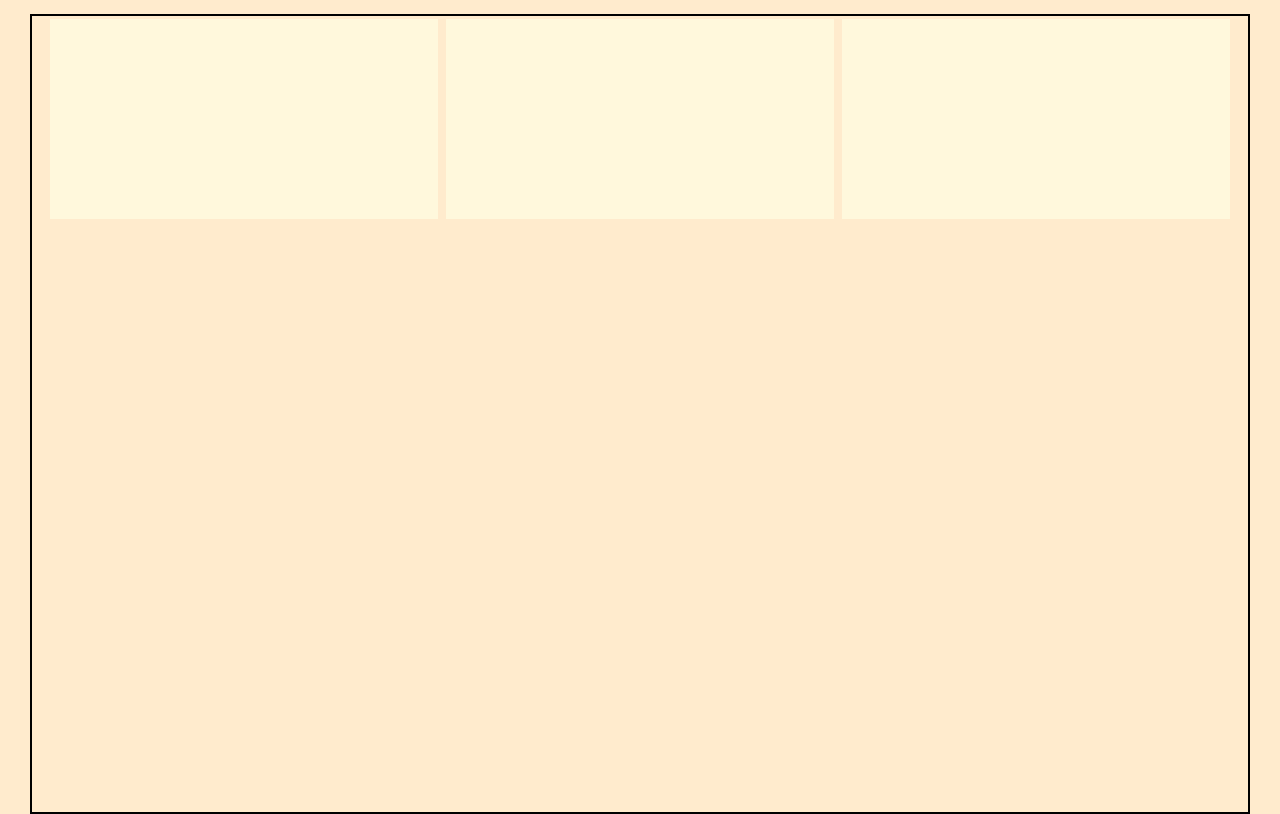
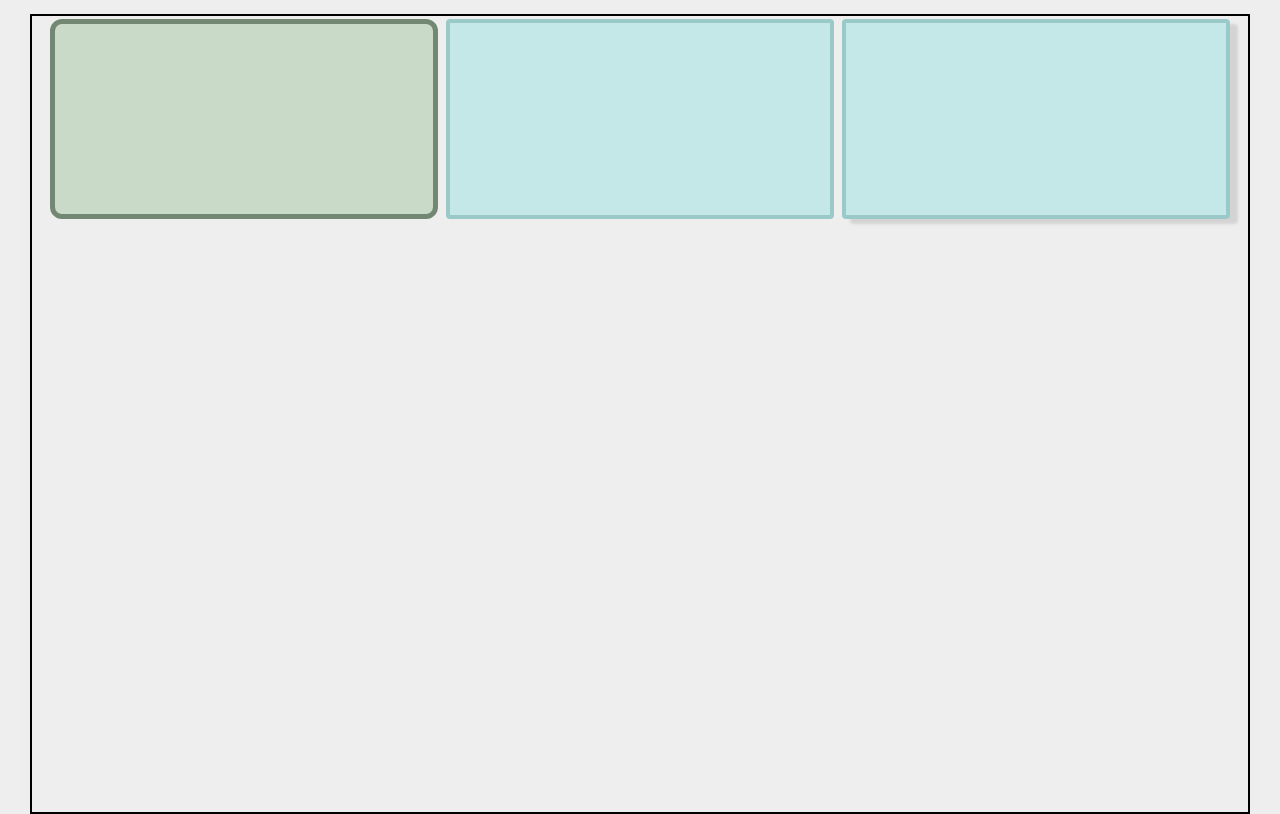
Before and after one commit to evsem/project_1, a website: page index.html in a window 1280 px wide. Drawn offline with Linux system fonts and the light colour scheme.

Commit message:
v(top_container)-project_1

```diff
--- a/css/style.css
+++ b/css/style.css
@@ -90,7 +90,7 @@ h6 {
 }
 
 body {
-  background-color: blanchedalmond;
+  background-color: rgb(238, 238, 238);
 }
 
 .container_main {
@@ -116,16 +116,26 @@ body {
 .top_3 {
   min-width: 388px;
   min-height: 200px;
-  background-color: cornsilk;
+  background-color: rgb(196, 231, 231);
+  border: 4px solid rgb(153, 201, 201);
+  border-radius: 4px;
 }
 
 .top_1 {
+  background-color: rgb(201, 218, 201);
+  border: 5px solid rgb(115, 136, 115);
+  border-radius: 12px;
 }
 
 .top_2 {
+  transition: all 0.2s linear;
+}
+.top_2:hover {
+  opacity: 0;
 }
 
 .top_3 {
+  box-shadow: 8px 5px 3px lightgray;
 }
 
 /*-----topEnd-----*/
```
